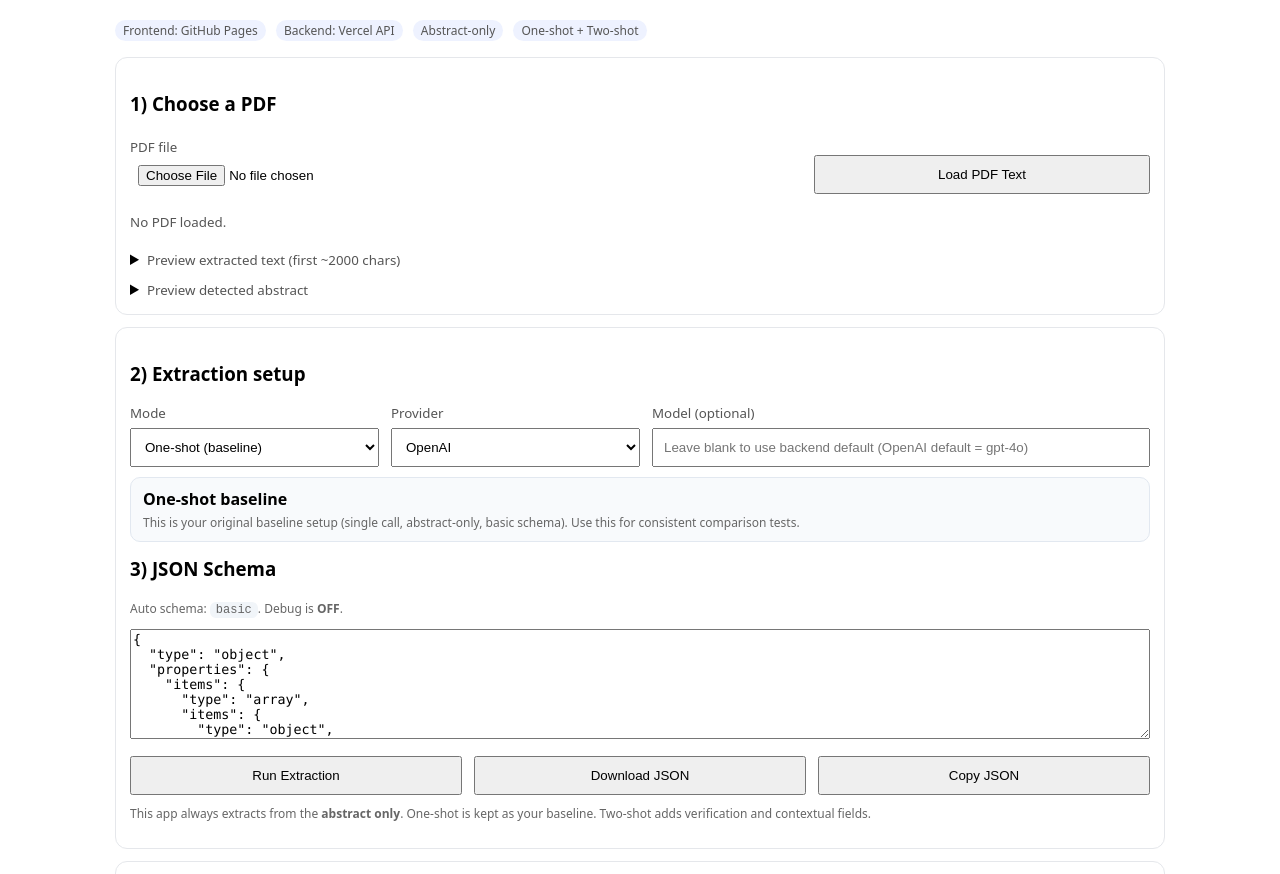
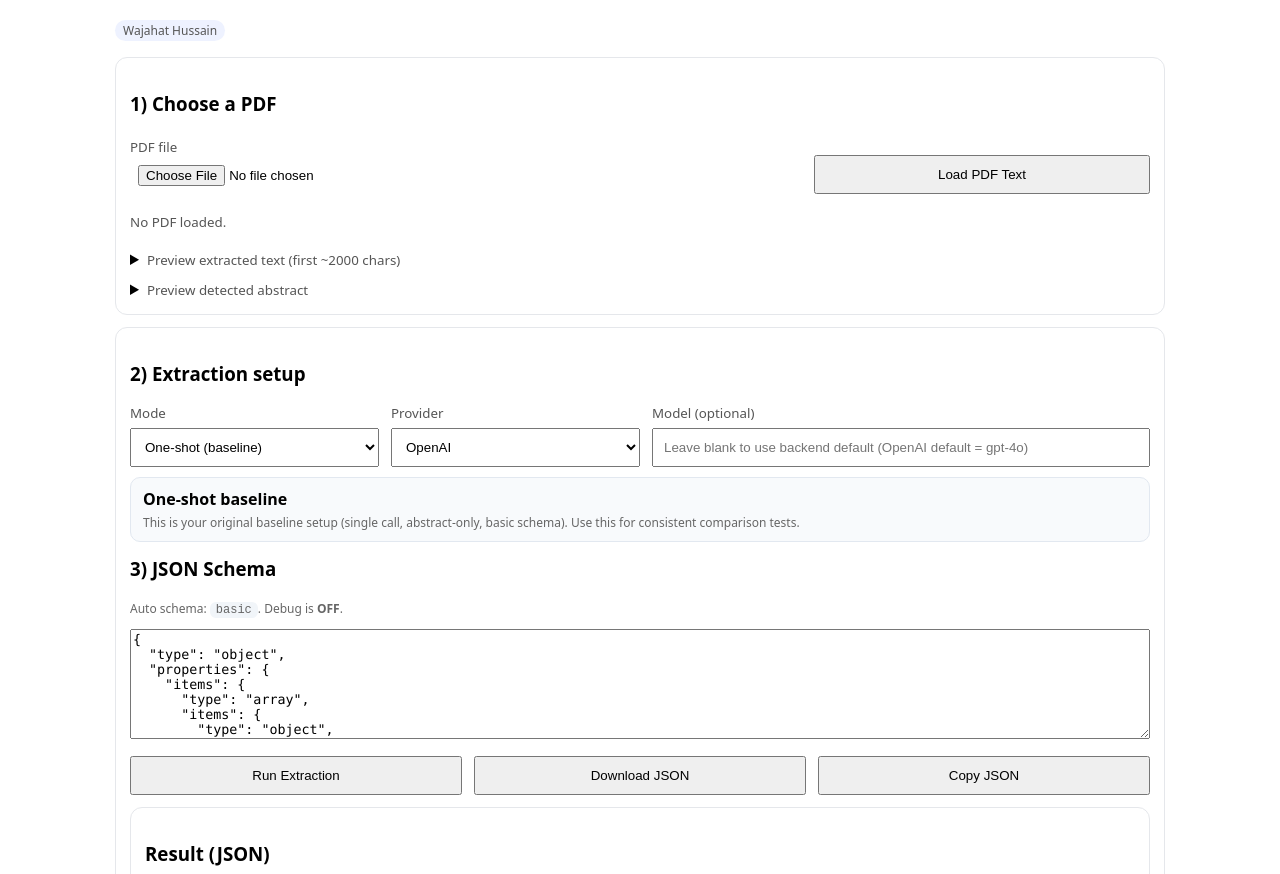
Before and after one commit to wajahathssn/wajahathssn.github.io, a plain HTML site: page index.html in a window 1280 px wide. Shown: the part 78-952 px from the top of the page. Drawn offline with Linux system fonts and the light colour scheme.

Commit message:
Update index.html

```diff
--- a/index.html
+++ b/index.html
@@ -39,10 +39,8 @@
 <body>
   <h1>Scientific Literature → JSON Extractor</h1>
   <p>
-    <small class="pill">Frontend: GitHub Pages</small>
-    <small class="pill">Backend: Vercel API</small>
-    <small class="pill">Abstract-only</small>
-    <small class="pill">One-shot + Two-shot</small>
+    <small class="pill">Wajahat Hussain</small>
+
   </p>
 
   <div class="card">
@@ -109,11 +107,6 @@
       <button id="downloadBtn" style="flex:1; min-width:220px;">Download JSON</button>
       <button id="copyBtn" style="flex:1; min-width:220px;">Copy JSON</button>
     </div>
-
-    <p class="tiny muted" style="margin-top:10px;">
-      This app always extracts from the <strong>abstract only</strong>. One-shot is kept as your baseline. Two-shot adds verification and contextual fields.
-    </p>
-  </div>
 
   <div class="card">
     <h3>Result (JSON)</h3>
```
